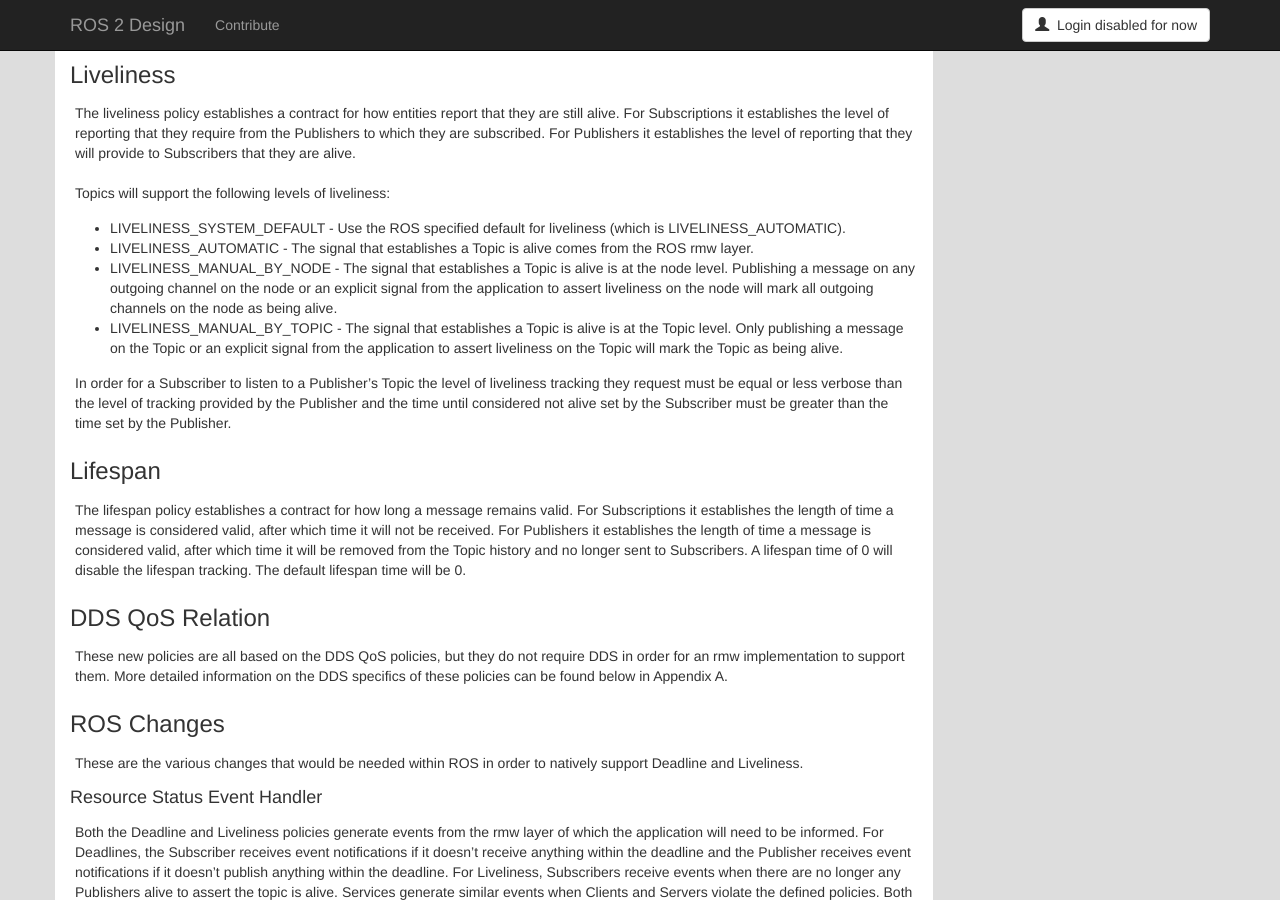
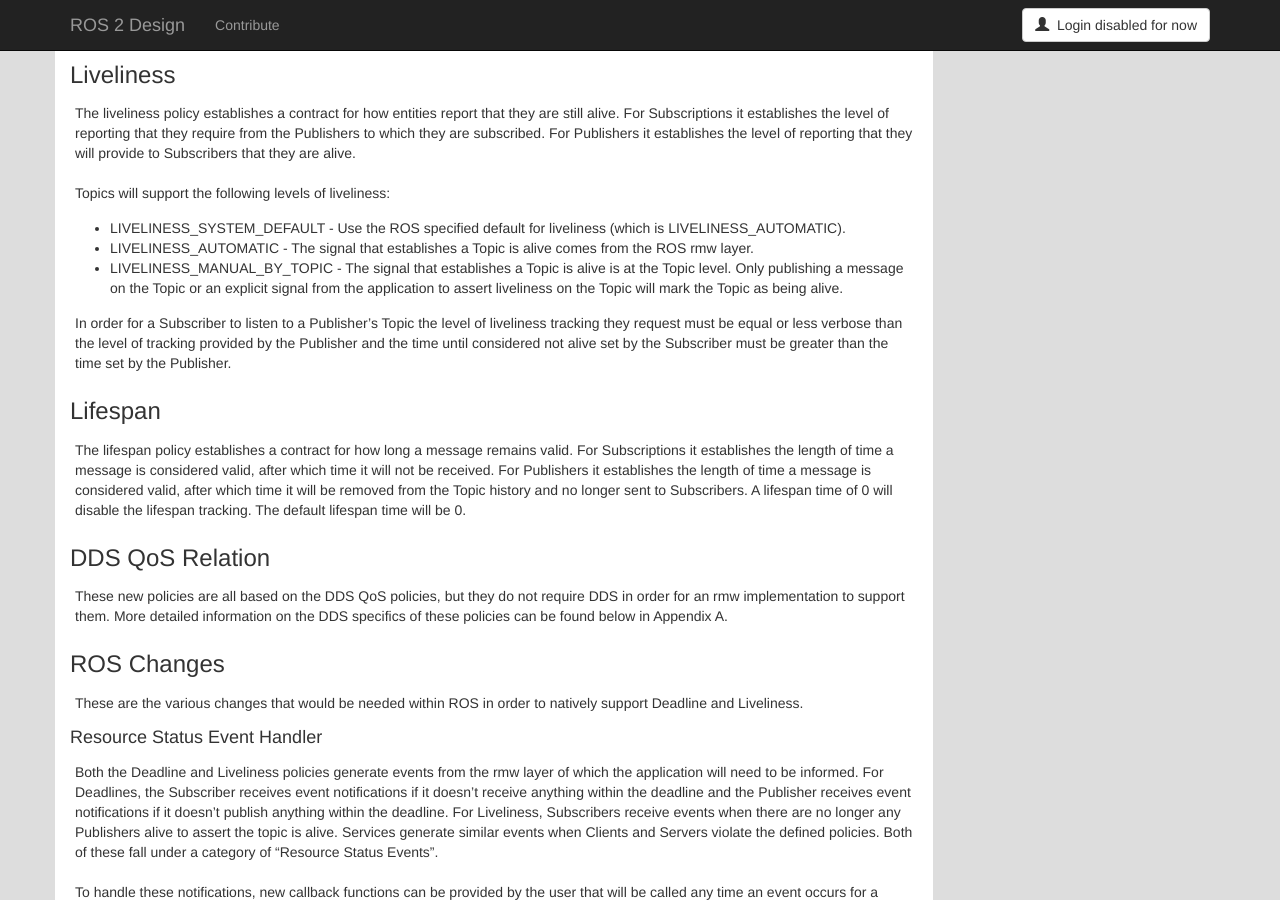
Before and after one commit to ros2/design, a Jekyll site: the page built from articles/qos_deadline_liveliness_lifespan.md, in a window 1280 px wide and 900 px high, scrolled down 976 px. Built offline with Jekyll 4.4.1, drawn with Linux system fonts in a browser that asks for light colours; nearby versions of some CDN libraries.

Commit message:
Remove MANUAL_BY_NODE liveliness API. (#331)
Signed-off-by: Tomoya.Fujita <Tomoya.Fujita@sony.com>

```diff
--- a/articles/qos_deadline_liveliness_lifespan.md
+++ b/articles/qos_deadline_liveliness_lifespan.md
@@ -68,7 +68,6 @@ For Publishers it establishes the level of reporting that they will provide to S
 Topics will support the following levels of liveliness:
 - LIVELINESS_SYSTEM_DEFAULT - Use the ROS specified default for liveliness (which is LIVELINESS_AUTOMATIC).
 - LIVELINESS_AUTOMATIC - The signal that establishes a Topic is alive comes from the ROS rmw layer.
-- LIVELINESS_MANUAL_BY_NODE - The signal that establishes a Topic is alive is at the node level. Publishing a message on any outgoing channel on the node or an explicit signal from the application to assert liveliness on the node will mark all outgoing channels on the node as being alive.
 - LIVELINESS_MANUAL_BY_TOPIC - The signal that establishes a Topic is alive is at the Topic level. Only publishing a message on the Topic or an explicit signal from the application to assert liveliness on the Topic will mark the Topic as being alive.
 
 In order for a Subscriber to listen to a Publisher's Topic the level of liveliness tracking they request must be equal or less verbose than the level of tracking provided by the Publisher and the time until considered not alive set by the Subscriber must be greater than the time set by the Publisher.
```
